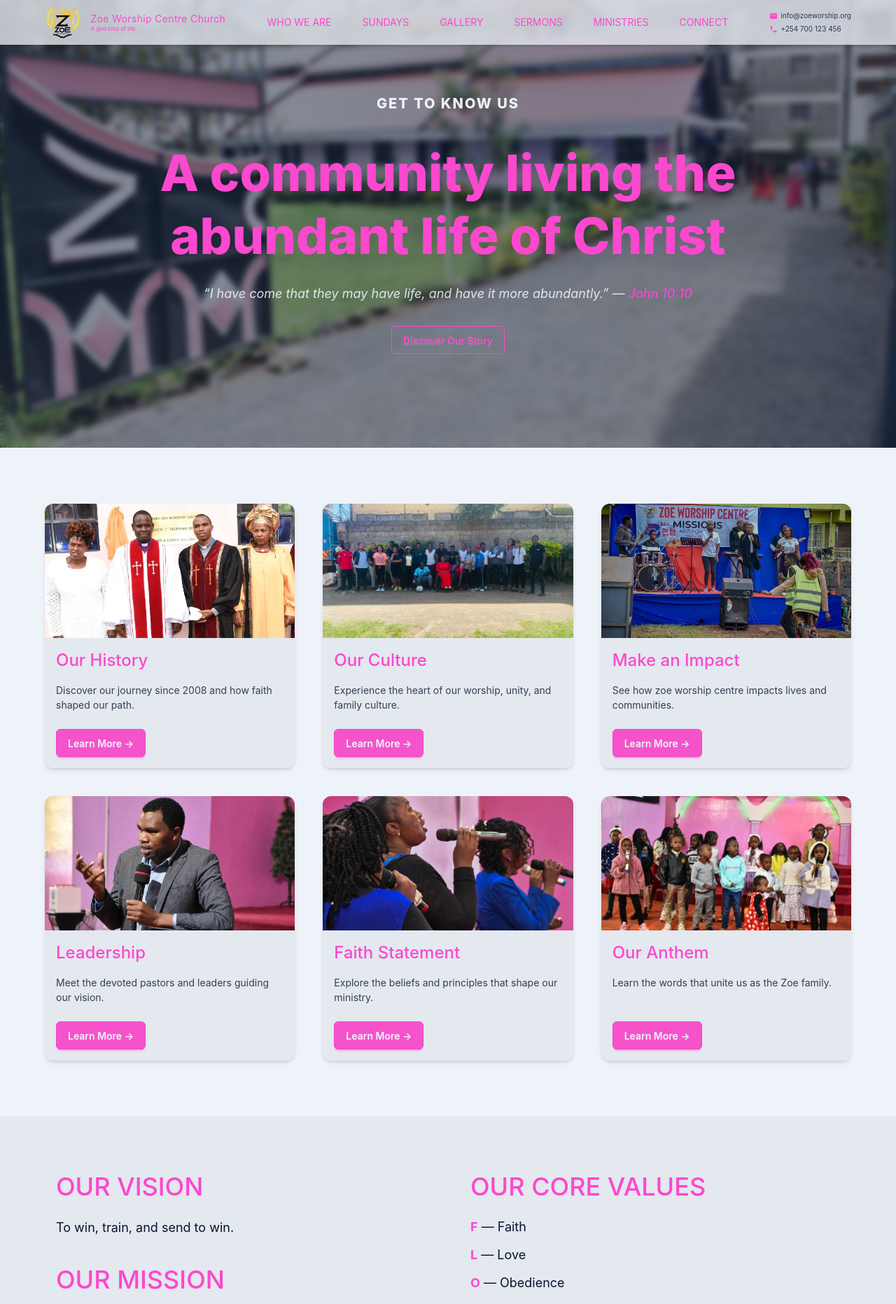
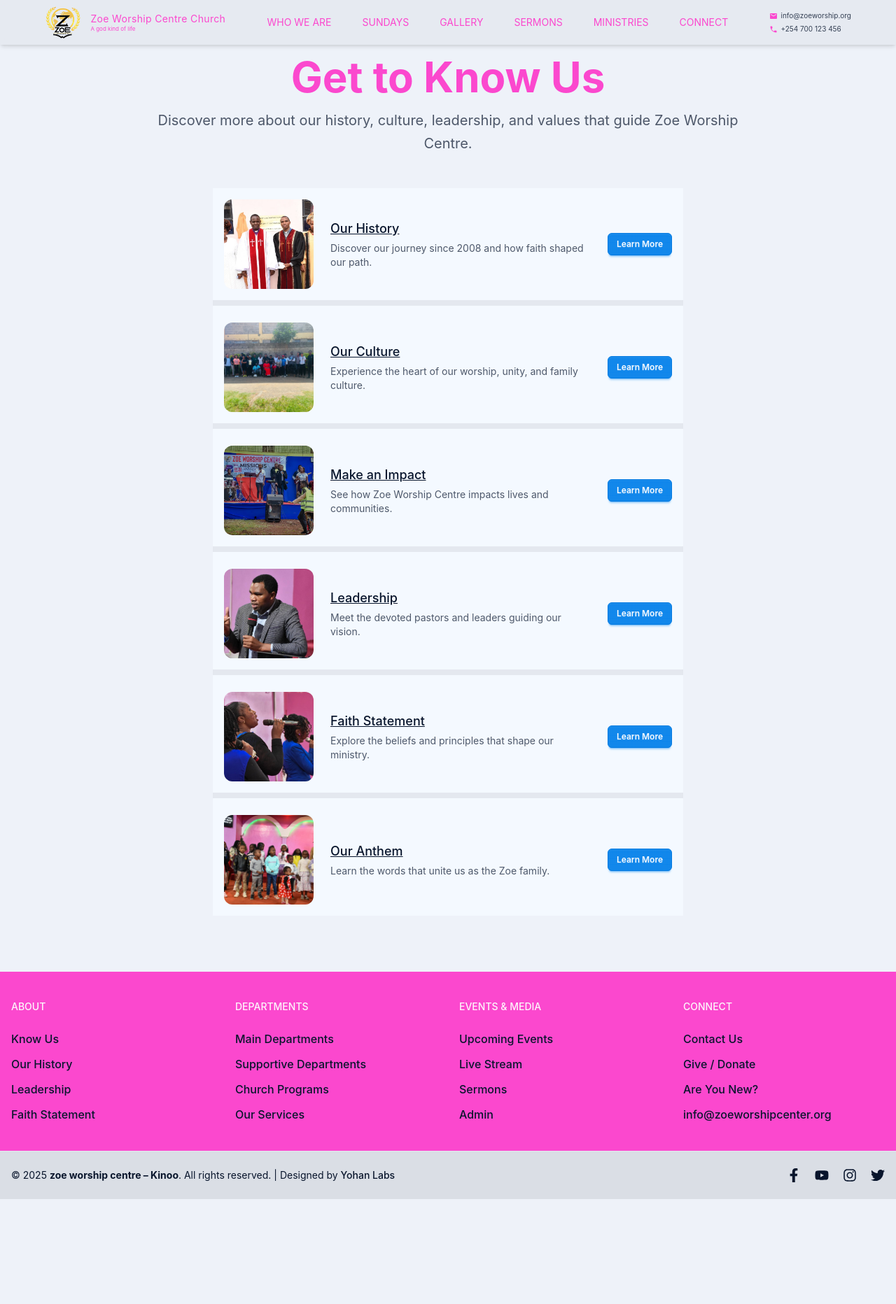
Before and after one commit to bugijay7/zoewc, a React (Vite) app in the folder client/: page /about/knowUs in a window 1280 px wide. Shown: the top 1864 px of the page at 70% size. After the commit the page ends 1714 px from the top, so only its background shows below. Built offline with nearby package versions, Linux system fonts and the light colour scheme.

Commit message:
mobile redesign

```diff
--- a/client/src/pages/About/KnowUs.jsx
+++ b/client/src/pages/About/KnowUs.jsx
@@ -1,7 +1,6 @@
 import React from "react";
 import { Link } from "react-router-dom";
 
-import heroImg from "../../assets/about-hero.jpeg";
 import historyImg from "../../assets/history.jpeg";
 import cultureImg from "../../assets/culture.jpeg";
 import impactImg from "../../assets/impact.jpeg";
@@ -11,196 +10,45 @@ import anthemImg from "../../assets/sunday-school.jpeg";
 
 export default function KnowUs() {
   const aboutCards = [
-    {
-      title: "Our History",
-      desc: "Discover our journey since 2008 and how faith shaped our path.",
-      img: historyImg,
-      link: "/about/history",
-    },
-    {
-      title: "Our Culture",
-      desc: "Experience the heart of our worship, unity, and family culture.",
-      img: cultureImg,
-      link: "/about/culture",
-    },
-    {
-      title: "Make an Impact",
-      desc: "See how zoe worship centre impacts lives and communities.",
-      img: impactImg,
-      link: "/about/impact",
-    },
-    {
-      title: "Leadership",
-      desc: "Meet the devoted pastors and leaders guiding our vision.",
-      img: leadershipImg,
-      link: "/about/leadership",
-    },
-    {
-      title: "Faith Statement",
-      desc: "Explore the beliefs and principles that shape our ministry.",
-      img: faithImg,
-      link: "/about/faithStatement",
-    },
-    {
-      title: "Our Anthem",
-      desc: "Learn the words that unite us as the Zoe family.",
-      img: anthemImg,
-      link: "/about/anthem",
-    },
+    { title: "Our History", desc: "Discover our journey since 2008 and how faith shaped our path.", img: historyImg, link: "/about/history" },
+    { title: "Our Culture", desc: "Experience the heart of our worship, unity, and family culture.", img: cultureImg, link: "/about/culture" },
+    { title: "Make an Impact", desc: "See how Zoe Worship Centre impacts lives and communities.", img: impactImg, link: "/about/impact" },
+    { title: "Leadership", desc: "Meet the devoted pastors and leaders guiding our vision.", img: leadershipImg, link: "/about/leadership" },
+    { title: "Faith Statement", desc: "Explore the beliefs and principles that shape our ministry.", img: faithImg, link: "/about/faithStatement" },
+    { title: "Our Anthem", desc: "Learn the words that unite us as the Zoe family.", img: anthemImg, link: "/about/anthem" },
   ];
 
   return (
-    <div className="bg-base-200 text-base-content">
-      {/* 🕊 Hero Section */}
-      <div
-        className="hero min-h-[80vh] flex items-center justify-start text-center px-6 md:px-24 relative overflow-hidden"
-        style={{
-          backgroundImage: `url(${heroImg})`,
-          backgroundSize: "cover",
-          backgroundPosition: "center",
-        }}
-      >
-        <div className="absolute inset-0 bg-base-content/50 backdrop-blur-xs"></div>
-
-        <div className="relative z-10 max-w-[1400px] mx-auto text-base-100">
-          <h1 className="mb-5 text-xl font-extrabold uppercase tracking-widest">
-            Get to Know Us
-          </h1>
-          <p className="mb-5 font-extrabold text-5xl md:text-7xl mt-10 max-w-[900px] mx-auto leading-tight text-primary">
-            A community living the abundant life of Christ
-          </p>
-          <p className="text-lg text-base-100/90 max-w-[800px] mx-auto mt-6 italic">
-            “I have come that they may have life, and have it more abundantly.” —{" "}
-            <span className="font-medium text-primary">John 10:10</span>
-          </p>
-          <div>
-            <Link to="/about/history">
-  <button className="btn btn-outline btn-primary mt-8">
-    Discover Our Story
-  </button>
-</Link>
-          </div>
-        </div>
+    <section className="py-20 px-6 md:px-20 bg-base-100">
+      {/* Hero Section */}
+      <div className="max-w-4xl mx-auto text-center mb-12 space-y-4">
+        <h1 className="text-5xl md:text-6xl font-bold text-primary">
+          Get to Know Us
+        </h1>
+        <p className="text-base-content/70 text-lg md:text-xl leading-relaxed">
+          Discover more about our history, culture, leadership, and values that guide Zoe Worship Centre.
+        </p>
       </div>
 
-  {/* 🌿 About Cards Section */}
-<section className="py-20 px-6 md:px-12 bg-base-100 overflow-hidden">
-  <div className="max-w-6xl mx-auto">
-    {/* Mobile: Carousel */}
-    <div className="carousel carousel-center rounded-box space-x-6 overflow-x-auto block md:hidden">
-      {aboutCards.map((card, index) => (
-        <div key={index} className="carousel-item w-80 flex-shrink-0">
-          <div className="card bg-base-200 shadow-md hover:shadow-xl transition-shadow duration-300">
-            <figure className="w-full h-48">
-              <img
-                src={card.img}
-                alt={card.title}
-                className="w-full h-full object-cover rounded-t-lg"
-              />
-            </figure>
-            <div className="card-body flex flex-col justify-center p-4">
-              <h2 className="card-title text-primary text-2xl font-medium">
-                {card.title}
-              </h2>
-              <p className="text-base-content/80 mt-2">{card.desc}</p>
-              <div className="card-actions justify-end mt-4">
-                <Link
-                  to={card.link}
-                  className="btn btn-primary text-base-100"
-                >
-                  Learn More →
-                </Link>
-              </div>
+      {/* About Cards as List */}
+      <ul className="max-w-2xl mx-auto  bg-secondary-content divide-y-8 divide-base-200">
+        {aboutCards.map((card, index) => (
+          <li key={index} className="list-row p-4 mt-2 flex flex-col md:flex-row items-center gap-4 md:gap-6">
+            <div className="flex-shrink-0 w-34 h-28 md:w-32 md:h-32 overflow-hidden rounded-box">
+              <img src={card.img} alt={card.title} className="object-cover w-full h-full" />
             </div>
-          </div>
-        </div>
-      ))}
-    </div>
-
-    {/* Desktop: Grid */}
-    <div className="hidden md:grid md:grid-cols-2 lg:grid-cols-3 gap-10">
-      {aboutCards.map((card, index) => (
-        <div key={index} className="card bg-base-200 shadow-md hover:shadow-xl transition-shadow duration-300">
-          <figure className="w-full h-48">
-            <img
-              src={card.img}
-              alt={card.title}
-              className="w-full h-full object-cover rounded-t-lg"
-            />
-          </figure>
-          <div className="card-body flex flex-col justify-center p-4">
-            <h2 className="card-title text-primary text-2xl font-medium">
-              {card.title}
-            </h2>
-            <p className="text-base-content/80 mt-2">{card.desc}</p>
-            <div className="card-actions justify-start mt-4">
-              <Link
-                to={card.link}
-                className="btn btn-primary text-base-100"
-              >
-                Learn More →
+            <div className="flex-1">
+              <div className="text-lg font-medium underline">{card.title}</div>
+              <p className="text-xs md:text-sm opacity-70 mt-1">{card.desc}</p>
+            </div>
+            <div className="flex-shrink-0 mt-2 md:mt-0">
+              <Link to={card.link} className="btn btn-secondary btn-sm">
+                Learn More
               </Link>
             </div>
-          </div>
-        </div>
-      ))}
-    </div>
-  </div>
-</section>
-
-
-
-      {/* ✨ Mission, Vision, and Core Values */}
-      <section className="py-20 px-6 md:px-20 bg-base-200">
-        <div className="max-w-6xl mx-auto grid md:grid-cols-2 gap-16 items-start">
-          {/* Left Column */}
-          <div>
-            <h2 className="text-4xl font-medium text-primary mb-6 uppercase">
-              Our Vision
-            </h2>
-            <p className="text-lg text-base-content mb-10 leading-relaxed">
-              To win, train, and send to win.
-            </p>
-
-            <h2 className="text-4xl font-medium text-primary mb-6 uppercase">
-              Our Mission
-            </h2>
-            <p className="text-lg text-base-content leading-relaxed">
-              Transforming lives by the life and love of Christ.
-            </p>
-          </div>
-
-          {/* Right Column */}
-          <div>
-            <h2 className="text-4xl font-medium text-primary mb-6 uppercase">
-              Our Core Values
-            </h2>
-            <ul className="space-y-3 text-lg text-base-content">
-              <li>
-                <strong className="text-primary">F</strong> — Faith
-              </li>
-              <li>
-                <strong className="text-primary">L</strong> — Love
-              </li>
-              <li>
-                <strong className="text-primary">O</strong> — Obedience
-              </li>
-              <li>
-                <strong className="text-primary">W</strong> — Wisdom
-              </li>
-              <li>
-                <strong className="text-primary">E</strong> — Enthusiasm
-              </li>
-              <li>
-                <strong className="text-primary">R</strong> — Relevance
-              </li>
-              <li>
-                <strong className="text-primary">S</strong> — Service
-              </li>
-            </ul>
-          </div>
-        </div>
-      </section>
-    </div>
+          </li>
+        ))}
+      </ul>
+    </section>
   );
 }
--- a/client/src/pages/departments/mainDepartments.jsx
+++ b/client/src/pages/departments/mainDepartments.jsx
@@ -20,10 +20,10 @@ export default function MainDepartments() {
     <div className="bg-base-200 pt-40 py-16 px-6 md:px-20 font-montserrat">
       {/* Hero Section */}
       <div className="max-w-4xl mx-auto text-center mb-12 space-y-4">
-        <h1 className="text-6xl md:text-6xl font-bold text-primary">
+        <h1 className="text-2xl md:text-6xl font-bold text-primary">
           Main Departments
         </h1>
-        <p className="text-base-content/70 text-lg md:text-xl leading-relaxed max-w-[400px] mx-auto">
+        <p className="text-base-content/70 text-sm md:text-xl leading-relaxed max-w-[400px] mx-auto">
           Discover the heart of our ministry through the various departments serving our community in love, faith, and purpose.
         </p>
       </div>
@@ -31,20 +31,20 @@ export default function MainDepartments() {
       {/* Department List */}
       <ul className="max-w-3xl mx-auto bg-primary rounded-box shadow-md divide-y-8  divide-base-200">
         {departments.map((dept, index) => (
-          <li key={index} className="list-row p-4 mt-2 flex flex-col md:flex-row items-center gap-4 md:gap-6">
-            <div className="flex-shrink-0 w-24 h-24 md:w-32 md:h-32 overflow-hidden rounded-box">
+          <li key={index} className="list-row p-4 mt-2 flex flex-row md:flex-row items-end gap-4 md:gap-6">
+            <div className="flex-shrink-0 w-20 h-20 md:w-32 md:h-32 overflow-hidden rounded-box">
               <img src={dept.image} alt={dept.name} className="object-cover w-full h-full" />
             </div>
             <div className="flex-1">
-              <div className="text-lg font-medium  underline">{dept.name}</div>
-              <p className="text-xs md:text-sm opacity-70 mt-1">
+              <div className="text-[8px] md:text-lg font-medium  md:underline">{dept.name}</div>
+              <p className="text-[7px] md:text-sm opacity-70 mt-1">
                 Explore the activities and impact of the {dept.name}. Engage, serve, and grow in your faith through our community-focused programs.
               </p>
             </div>
-            <div className="flex-shrink-0 mt-2 md:mt-0">
+            <div className="flex-shrink-0 mt-0 md:mt-2">
               <Link
                 to={dept.link}
-                className="btn btn-secondary btn-sm"
+                className="btn btn-secondary btn-xs md:btn-sm"
               >
                 Learn More
               </Link>
```
Also changed, not shown: client/src/pages/departments/supportiveDepartments.jsx (+8 -8 lines).
